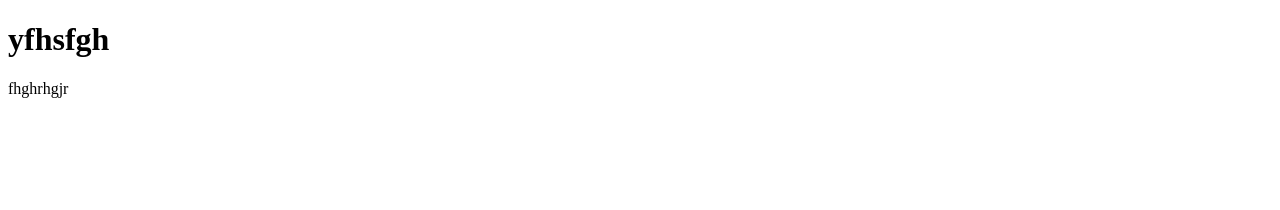
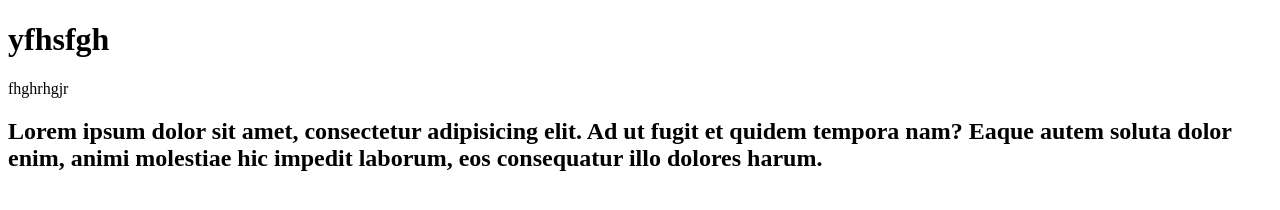
Before and after one commit to EldarAukenov/html_css_learn, a plain HTML site: page index.html in a window 1280 px wide. Drawn offline with Linux system fonts and the light colour scheme.

Commit message:
feat: add html

```diff
--- a/index.html
+++ b/index.html
@@ -10,5 +10,6 @@
 <body>
     <h1>yfhsfgh</h1>
     <p>fhghrhgjr</p>
+    <h2>Lorem ipsum dolor sit amet, consectetur adipisicing elit. Ad ut fugit et quidem tempora nam? Eaque autem soluta dolor enim, animi molestiae hic impedit laborum, eos consequatur illo dolores harum.</h2>
 </body>
 </html>
```
